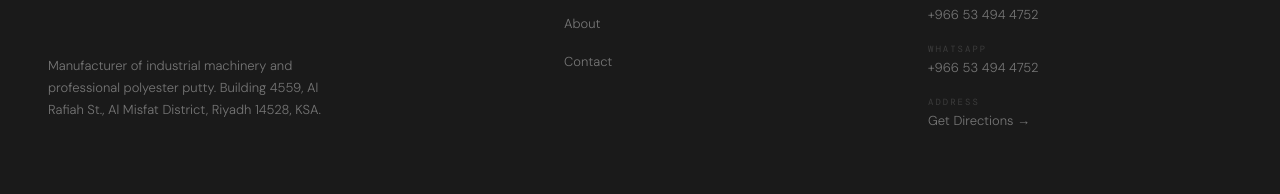
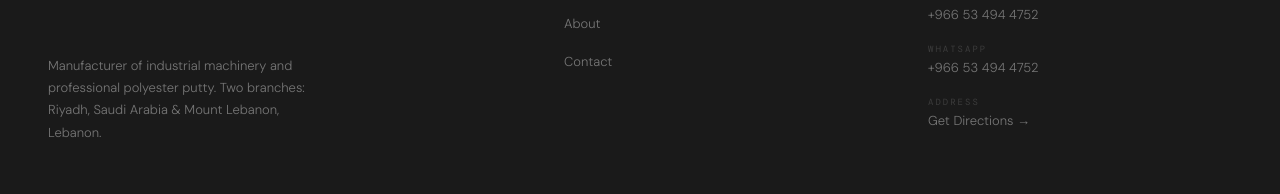
Before and after one commit to generalberr/polyfix-website, a Next.js app: page / in a window 1280 px wide. Shown: the part 4386-4580 px from the top of the page. Built offline with nearby package versions, Linux system fonts and the light colour scheme.

Commit message:
Add files via upload

```diff
--- a/src/components/Footer.tsx
+++ b/src/components/Footer.tsx
@@ -16,7 +16,7 @@ export default function Footer({ lang = 'en' }: { lang?: 'en' | 'ar' }) {
           </Link>
           <p>{isAr
             ? 'مصنّع للآلات الصناعية ومعجون البوليستر الاحترافي. مبنى 4559، شارع الرفيعة، حي المسفلة، الرياض 14528، المملكة العربية السعودية.'
-            : 'Manufacturer of industrial machinery and professional polyester putty. Building 4559, Al Rafiah St., Al Misfat District, Riyadh 14528, KSA.'
+            : 'Manufacturer of industrial machinery and professional polyester putty. Two branches: Riyadh, Saudi Arabia & Mount Lebanon, Lebanon.'
           }</p>
         </div>
 
```
